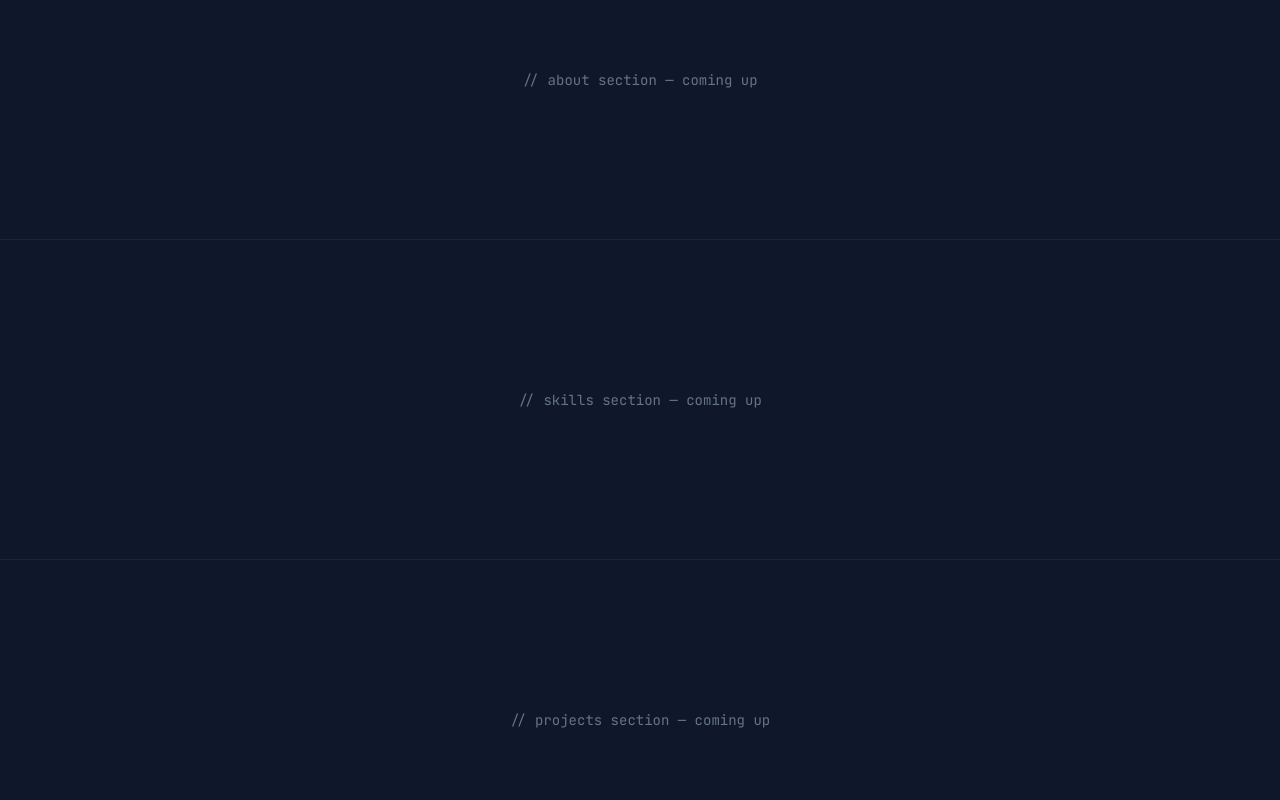
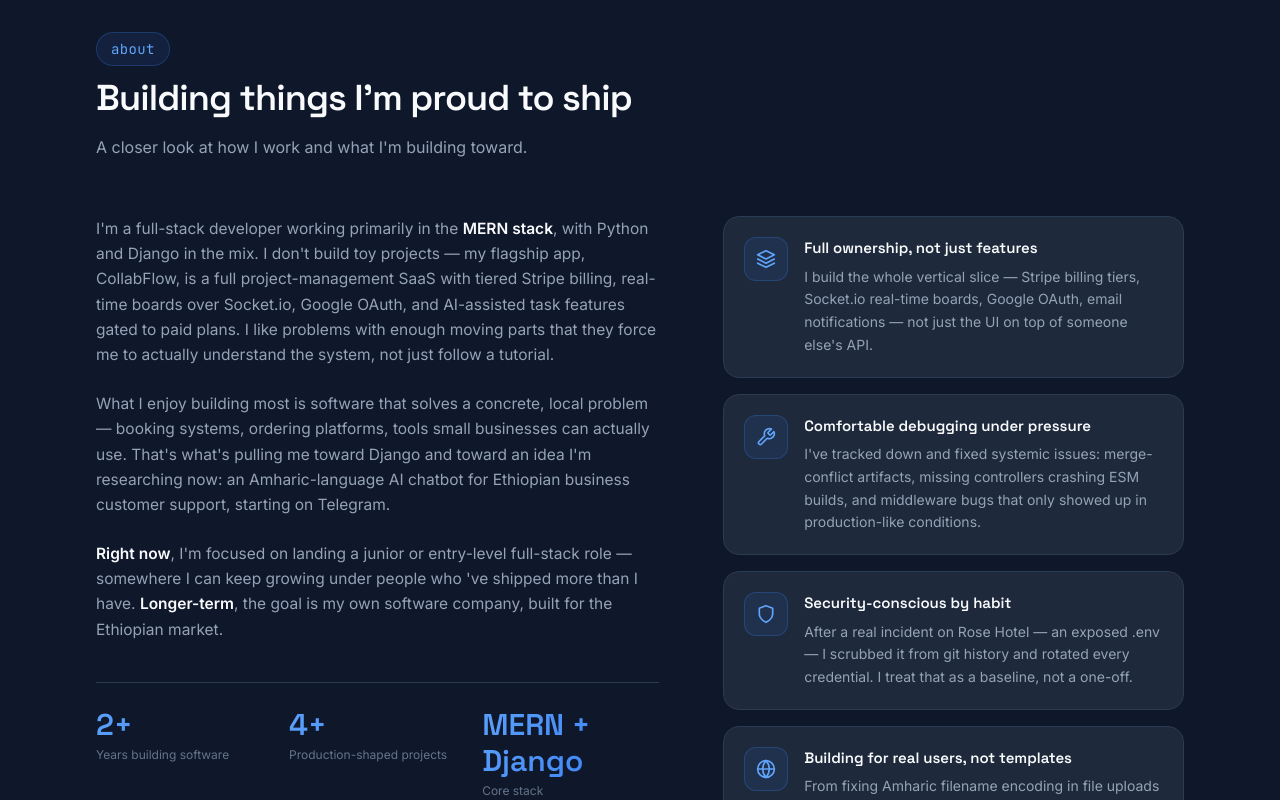
Before and after one commit to tamirat-code/portfolio--1-, a React (Vite) app in the folder portfolio/: page / in a window 1280 px wide. Shown: the part 880-1680 px from the top of the page. Built offline with nearby package versions, Linux system fonts and the light colour scheme.

Commit message:
feat(sections): build About section UI and wire it into homepage

```diff
--- a/portfolio/src/components/Navbar.jsx
+++ b/portfolio/src/components/Navbar.jsx
@@ -11,11 +11,12 @@ export function Navbar() {
   const scrolled = useScrollPosition(40);
   const activeId = useActiveSection(navLinks.map((l) => l.href));
 
-  const handleNavigate = (href) => {
-    setOpen(false);
-    scrollToSection(href);
+   const handleNavigate = (href) => {
+
+ const wasOpen = open;
+ setOpen(false);
+  setTimeout(() => scrollToSection(href), wasOpen ? 220 : 0);
   };
-
   return (
     <header
       className={`fixed top-0 inset-x-0 z-50 transition-all duration-300 ${
--- /dev/null
+++ b/portfolio/src/data/about.js
@@ -0,0 +1,36 @@
+import { FiLayers, FiTool, FiShield, FiGlobe } from 'react-icons/fi';
+
+
+export const aboutStats = [
+  { label: 'Years building software', value: '2+' },
+  { label: 'Production-shaped projects', value: '4+' },
+  { label: 'Core stack', value: 'MERN + Django' },
+];
+
+
+export const strengths = [
+  {
+    icon: FiLayers,
+    title: 'Full ownership, not just features',
+    description:
+      'I build the whole vertical slice — Stripe billing tiers, Socket.io real-time boards, Google OAuth, email notifications — not just the UI on top of someone else\'s API.',
+  },
+  {
+    icon: FiTool,
+    title: 'Comfortable debugging under pressure',
+    description:
+      'I\'ve tracked down and fixed systemic issues: merge-conflict artifacts, missing controllers crashing ESM builds, and middleware bugs that only showed up in production-like conditions.',
+  },
+  {
+    icon: FiShield,
+    title: 'Security-conscious by habit',
+    description:
+      'After a real incident on Rose Hotel — an exposed .env — I scrubbed it from git history and rotated every credential. I treat that as a baseline, not a one-off.',
+  },
+  {
+    icon: FiGlobe,
+    title: 'Building for real users, not templates',
+    description:
+      'From fixing Amharic filename encoding in file uploads to researching an Amharic-language AI chatbot for Ethiopian businesses, I design for the market I actually understand.',
+  },
+];
--- a/portfolio/src/data/profile.js
+++ b/portfolio/src/data/profile.js
@@ -1,8 +1,8 @@
 export const profile = {
   name: 'Tamirat',
   initials: 'T',
-  role: 'Computer Science Student & Full-Stack Developer',
-  university: 'University of Gondar',
+    role: 'Full-Stack Developer',
+    university: 'University of Gondar',
   location: 'Ethiopia',
   github: 'https://github.com/tamirat-code',
   email: 'tamneg21@gmail.com',
@@ -10,14 +10,10 @@ export const profile = {
     primary: ['React', 'Node.js', 'Express', 'MongoDB'],
     secondary: ['Python', 'Django'],
   },
-  roles: [
-    'Full-Stack Developer',
-    'MERN Stack Engineer',
-    'Computer Science Student',
-    'Django Developer',
-  ],
+ roles: ['Full-Stack Developer', 'MERN Stack Engineer', 'Django Developer', 'Problem Solver'],
   tagline:
-    "I'm a Computer Science student at the University of Gondar and a full-stack developer working in the MERN stack, with Python and Django in the mix. I build real, production-shaped projects — SaaS tools, dashboards, booking systems — and I'm working toward junior full-stack roles now, and a software startup for the Ethiopian market longer-term.",
+        "I'm a full-stack developer working in the MERN stack, with Python and Django in the mix. I build real, production-shaped projects — SaaS tools, dashboards, booking systems — and I'm working toward junior full-stack roles now, and a software startup for the Ethiopian market longer-term.",
+
   goal:
     'Building a portfolio for junior/entry-level full-stack roles, and longer-term, a software startup targeting the Ethiopian market.',
 };
--- a/portfolio/src/pages/Home.jsx
+++ b/portfolio/src/pages/Home.jsx
@@ -1,12 +1,14 @@
 import { Hero } from '@/sections/Hero';
+import { About } from '@/sections/About';
 
-const upcomingSections = ['about', 'skills', 'projects', 'experience', 'education', 'services', 'contact'];
+const upcomingSections = ['skills', 'projects', 'experience', 'education', 'services', 'contact'];
+
 
 export function Home() {
   return (
     <>
       <Hero />
-
+      <About />
       {upcomingSections.map((id) => (
         <section
           key={id}
--- /dev/null
+++ b/portfolio/src/sections/About.jsx
@@ -0,0 +1,95 @@
+import { motion } from 'framer-motion';
+import { Section } from '@/components/Section';
+import { profile } from '@/data/profile';
+import { aboutStats, strengths } from '@/data/about';
+import { staggerContainer, slideUp, slideUpSmall, sectionViewport } from '@/utils/motionVariants';
+
+export function About() {
+  return (
+    <Section
+      id="about"
+      eyebrow="about"
+      title="Building things I'm proud to ship"
+      subtitle="A closer look at how I work and what I'm building toward."
+    >
+      <div className="grid lg:grid-cols-[1.1fr_0.9fr] gap-12 lg:gap-16">
+
+        <motion.div
+          variants={staggerContainer(0.12)}
+          initial="hidden"
+          whileInView="visible"
+          viewport={sectionViewport}
+          className="flex flex-col gap-6"
+        >
+          <motion.p variants={slideUp} className="text-ink-muted leading-relaxed text-[15.5px]">
+            I'm a full-stack developer working primarily in the{' '}
+            <span className="text-ink font-semibold">MERN stack</span>, with Python and Django in
+            the mix. I don't build toy projects — my flagship app, CollabFlow, is a full
+            project-management SaaS with tiered Stripe billing, real-time boards over Socket.io,
+            Google OAuth, and AI-assisted task features gated to paid plans. I like problems with
+            enough moving parts that they force me to actually understand the system, not just
+            follow a tutorial.
+          </motion.p>
+
+          <motion.p variants={slideUp} className="text-ink-muted leading-relaxed text-[15.5px]">
+            What I enjoy building most is software that solves a concrete, local problem —
+            booking systems, ordering platforms, tools small businesses can actually use. That's
+            what's pulling me toward Django and toward an idea I'm researching now: an
+            Amharic-language AI chatbot for Ethiopian business customer support, starting on
+            Telegram.
+          </motion.p>
+
+          <motion.p variants={slideUp} className="text-ink-muted leading-relaxed text-[15.5px]">
+            <span className="text-ink font-semibold">Right now</span>, I'm focused on landing a
+            junior or entry-level full-stack role — somewhere I can keep growing under people who
+            've shipped more than I have.{' '}
+            <span className="text-ink font-semibold">Longer-term</span>, the goal is my own
+            software company, built for the Ethiopian market.
+          </motion.p>
+
+          {/* Stats row */}
+          <motion.div
+            variants={slideUp}
+            className="grid grid-cols-3 gap-4 mt-4 pt-6 border-t border-card-border"
+          >
+            {aboutStats.map((stat) => (
+              <div key={stat.label}>
+                <p className="font-display text-2xl sm:text-3xl font-semibold text-gradient">
+                  {stat.value}
+                </p>
+                <p className="text-xs text-ink-faint mt-1 leading-snug">{stat.label}</p>
+              </div>
+            ))}
+          </motion.div>
+        </motion.div>
+
+
+        <motion.div
+          variants={staggerContainer(0.1)}
+          initial="hidden"
+          whileInView="visible"
+          viewport={sectionViewport}
+          className="flex flex-col gap-4"
+        >
+          {strengths.map((strength) => (
+            <motion.div
+              key={strength.title}
+              variants={slideUpSmall}
+              className="card-base p-5 flex gap-4 hover:border-primary-500/50 hover:bg-card-hover transition-colors"
+            >
+              <div className="shrink-0 w-11 h-11 rounded-xl bg-primary-500/10 border border-primary-500/25 flex items-center justify-center text-primary-400">
+                <strength.icon size={20} />
+              </div>
+              <div>
+                <h3 className="font-display font-semibold text-ink text-[15px] mb-1.5">
+                  {strength.title}
+                </h3>
+                <p className="text-sm text-ink-muted leading-relaxed">{strength.description}</p>
+              </div>
+            </motion.div>
+          ))}
+        </motion.div>
+      </div>
+    </Section>
+  );
+}
```
